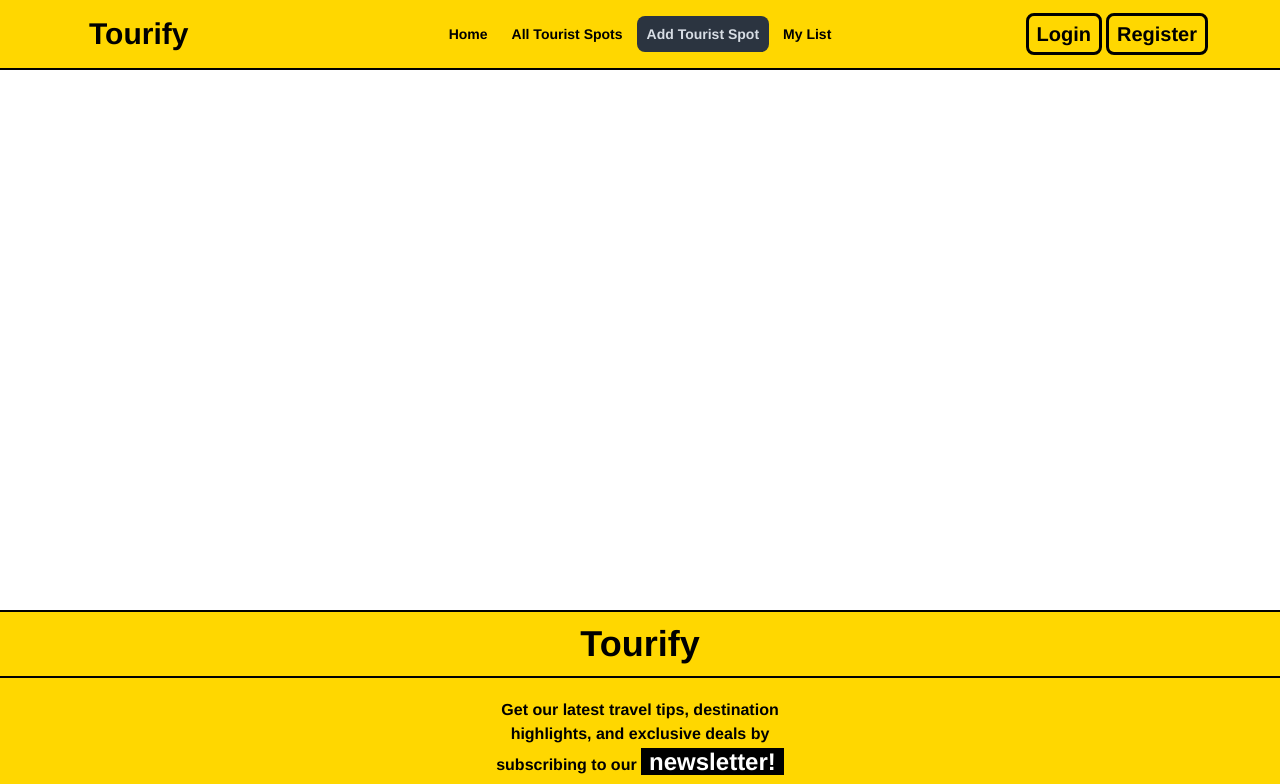
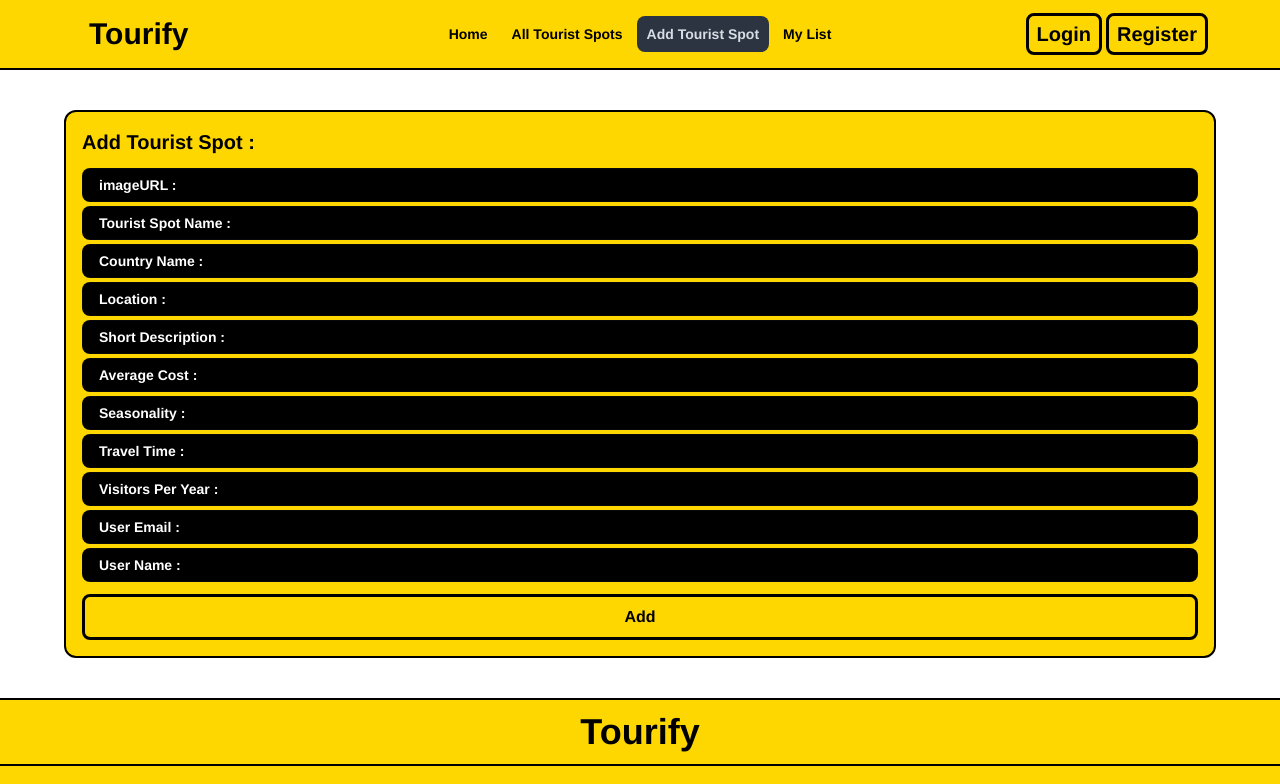
Before and after one commit to mosharofofficial/Tourify, a React (Vite) app: page /addSpot in a window 1280 px wide. Shown: the top 784 px of the page. Built offline with nearby package versions, Linux system fonts and the light colour scheme; no server answers.

Commit message:
add tourist spot ui done

```diff
--- /dev/null
+++ b/src/addTouristSpot/AddSpot.jsx
@@ -0,0 +1,156 @@
+const AddSpot = () => {
+
+
+    const handleSubmit = (e)=>{
+      e.preventDefault();
+      // console.log('submitted');
+
+      const form = e.target;
+
+      const image = form.imageURL.value;
+      // console.log(image);
+      const tourists_spot_name = form.spotName.value;
+      // console.log(tourists_spot_name);
+      const country_Name = form.countryName.value;
+      // console.log(country_Name);
+      const location = form.location.value;
+      // console.log(location);
+      const short_description = form.shortDescription.value;
+      // console.log(short_description);
+      const average_cost = form.averageCost.value;
+      // console.log(average_cost);
+      const seasonality = form.seasonality.value;
+      // console.log(seasonality);
+      const travel_time = form.travelTime.value;
+      // console.log(travel_time);
+      const tota_visitors_per_year = form.visitorsPerYear.value;
+      // console.log(tota_visitors_per_year);
+      const user_email = form.email.value;
+      // console.log(user_email);
+      const user_name = form.name.value;
+      // console.log(name);
+
+      const newSpot = {
+        image,
+        tourists_spot_name,
+        country_Name,
+        location,
+        short_description,
+        average_cost,
+        seasonality,
+        travel_time,
+        tota_visitors_per_year,
+        user_email,
+        user_name,
+      };
+
+      console.log(newSpot);
+    }
+
+    return (
+        <div className="my-10 p-4 bg-yellow rounded-xl border-2 border-black">
+
+<h1 className="mb-3 font-bold text-xl px-4 sm:px-0">Add Tourist Spot : </h1>
+
+      <form
+        onSubmit={handleSubmit}
+        className="addSpot flex flex-col gap-1 "
+      >
+        <label className="sm:bg-black sm:text-white sm:items-center   font-bold input sm:input-bordered h-auto flex items-start py-1 flex-col sm:flex-row bg-transparent">
+          <span className="text-sm">imageURL :</span>
+          <input
+            name="imageURL"
+            type="text"
+            className=" grow rounded-[5px] w-full sm:w-auto text-white pl-1"
+          />
+        </label>
+        <label className="sm:bg-black sm:text-white sm:items-center   font-bold input sm:input-bordered h-auto flex items-start py-1 flex-col sm:flex-row bg-transparent">
+          <span className="text-sm">Tourist Spot Name :</span>
+          <input
+            name="spotName"
+            type="text"
+            className=" grow rounded-[5px] w-full sm:w-auto text-white pl-1"
+          />
+        </label>
+        <label className="sm:bg-black sm:text-white sm:items-center   font-bold input sm:input-bordered h-auto flex items-start py-1 flex-col sm:flex-row bg-transparent">
+          <span className="text-sm">Country Name :</span>
+          <input
+            name="countryName"
+            type="text"
+            className=" grow rounded-[5px] w-full sm:w-auto text-white pl-1"
+          />
+        </label>
+        <label className="sm:bg-black sm:text-white sm:items-center   font-bold input sm:input-bordered h-auto flex items-start py-1 flex-col sm:flex-row bg-transparent">
+          <span className="text-sm">Location :</span>
+          <input
+            name="location"
+            type="text"
+            className=" grow rounded-[5px] w-full sm:w-auto text-white pl-1"
+          />
+        </label>
+        <label className="sm:bg-black sm:text-white sm:items-center   font-bold input sm:input-bordered h-auto flex items-start py-1 flex-col sm:flex-row bg-transparent">
+          <span className="text-sm">Short Description :</span>
+          <input
+            name="shortDescription"
+            type="text"
+            className=" grow rounded-[5px] w-full sm:w-auto text-white pl-1"
+          />
+        </label>
+        <label className="sm:bg-black sm:text-white sm:items-center   font-bold input sm:input-bordered h-auto flex items-start py-1 flex-col sm:flex-row bg-transparent">
+          <span className="text-sm">Average Cost :</span>
+          <input
+            name="averageCost"
+            type="text"
+            className=" grow rounded-[5px] w-full sm:w-auto text-white pl-1"
+          />
+        </label>
+        <label className="sm:bg-black sm:text-white sm:items-center   font-bold input sm:input-bordered h-auto flex items-start py-1 flex-col sm:flex-row bg-transparent">
+          <span className="text-sm">Seasonality :</span>
+          <input
+            name="seasonality"
+            type="text"
+            className=" grow rounded-[5px] w-full sm:w-auto text-white pl-1"
+          />
+        </label>
+        <label className="sm:bg-black sm:text-white sm:items-center   font-bold input sm:input-bordered h-auto flex items-start py-1 flex-col sm:flex-row bg-transparent">
+          <span className="text-sm">Travel Time :</span>
+          <input
+            name="travelTime"
+            type="text"
+            className=" grow rounded-[5px] w-full sm:w-auto text-white pl-1"
+          />
+        </label>
+        <label className="sm:bg-black sm:text-white sm:items-center   font-bold input sm:input-bordered h-auto flex items-start py-1 flex-col sm:flex-row bg-transparent">
+          <span className="text-sm">Visitors Per Year :</span>
+          <input
+            name="visitorsPerYear"
+            type="text"
+            className=" grow rounded-[5px] w-full sm:w-auto text-white pl-1"
+          />
+        </label>
+        <label className="sm:bg-black sm:text-white sm:items-center   font-bold input sm:input-bordered h-auto flex items-start py-1 flex-col sm:flex-row bg-transparent">
+          <span className="text-sm">User Email :</span>
+          <input
+            name="email"
+            type="email"
+            className=" grow rounded-[5px] w-full sm:w-auto text-white pl-1"
+          />
+        </label>
+        <label className="sm:bg-black sm:text-white sm:items-center   font-bold input sm:input-bordered h-auto flex items-start py-1 flex-col sm:flex-row bg-transparent">
+          <span className="text-sm">User Name :</span>
+          <input
+            name="name"
+            type="text"
+            className=" grow rounded-[5px] w-full sm:w-auto text-white pl-1"
+          />
+        </label>
+
+        <button className="button  py-2 mt-2" type="submit">
+          Add
+        </button>
+      </form>
+    </div>
+  );
+};
+
+export default AddSpot;
--- a/src/index.css
+++ b/src/index.css
@@ -37,6 +37,15 @@ body {
   border-bottom-right-radius: .75rem;
 }
 
+.addSpot .input input {
+  background-color: black;
+}
+
+label.input:focus, label.input:focus-within {
+  outline: none;
+  border-color:transparent;
+}
+
 @tailwind base;
 @tailwind components;
 @tailwind utilities;
--- a/src/main.jsx
+++ b/src/main.jsx
@@ -8,6 +8,7 @@ import Login from "./authentication/Login.jsx";
 import Register from "./authentication/Register.jsx";
 import ErrorPage from "./ErrorPage.jsx";
 import Home from "./homePage/Home.jsx";
+import AddSpot from "./addTouristSpot/AddSpot.jsx";
 
 const routes = createBrowserRouter([
   {
@@ -29,6 +30,7 @@ const routes = createBrowserRouter([
       },
       {
         path: "addSpot",
+        element: <AddSpot></AddSpot>
       },
       {
         path: "/allSpots",
```
